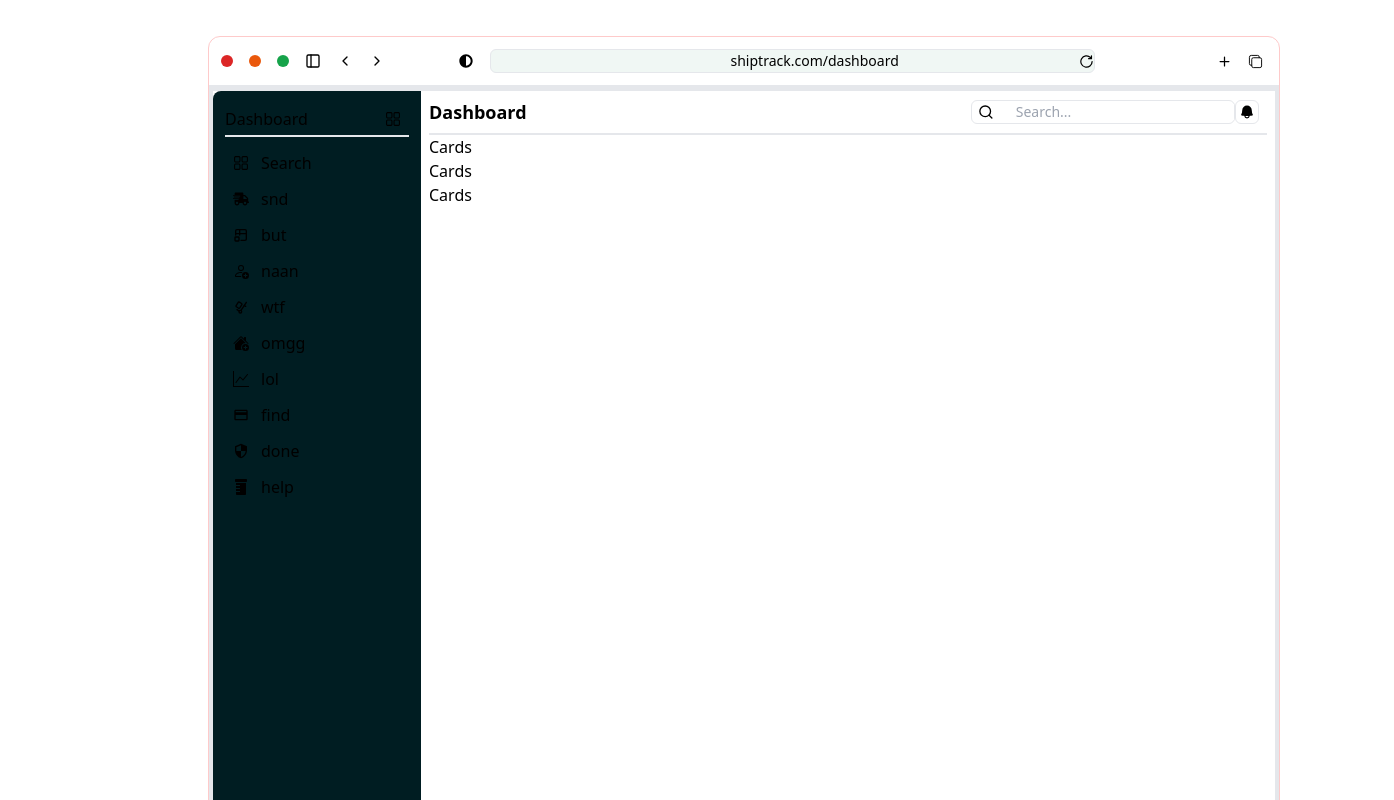
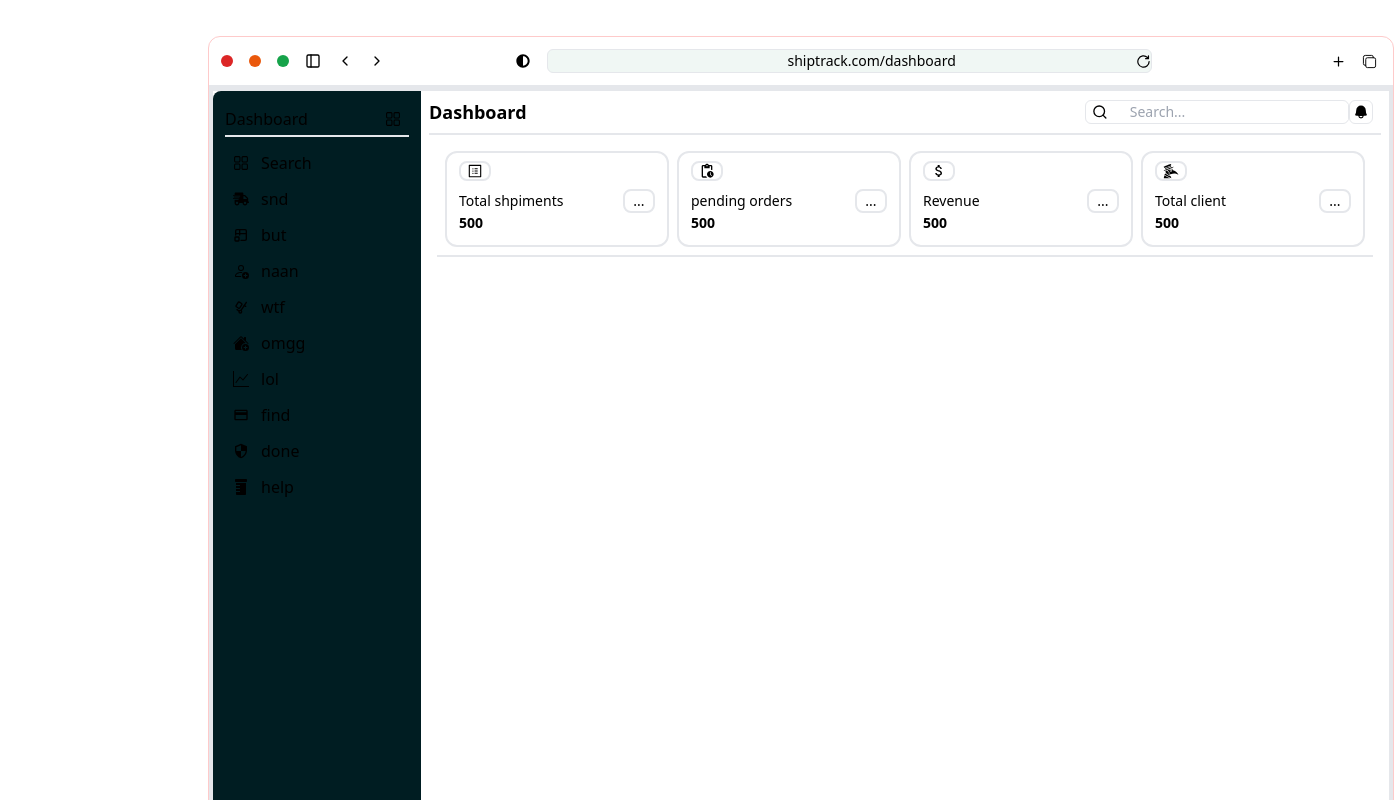
Before and after one commit to CompileWithQureshi/clone-1, a React (Vite) app: page / in a window 1280 px wide. Shown: the top 800 px of the page, 1394 px wide, since content can reach past the window. Built offline with nearby package versions, Linux system fonts and the light colour scheme; some icons are missing.

Commit message:
done with clouser

```diff
--- a/src/App.jsx
+++ b/src/App.jsx
@@ -22,7 +22,7 @@ const Container = () => {
   return (
     <>
       <main>
-        <div className=" w-4xl h-fit border border-red-200  rounded-xl    m-9 mx-auto ">
+        <div className=" w-fit h-fit border border-red-200  rounded-xl    m-9 mx-auto ">
           {/* this is navbar */}
           <Nav />
           {/* this content side and middle */}
--- a/src/component/cards.jsx
+++ b/src/component/cards.jsx
@@ -1,7 +1,52 @@
-// import React from 'react'
+import { MdOutlinePendingActions, MdAttachMoney } from "react-icons/md";
+import { AiOutlineProfile } from "react-icons/ai";
+import { GiPlagueDoctorProfile } from "react-icons/gi";
 
 function Cards() {
-  return <div>Cards</div>;
+  const details = [
+    {
+      btn: <AiOutlineProfile />,
+      topic: "Total shpiments",
+      btn2: "...",
+      price: 500,
+    },
+    {
+      btn: <MdOutlinePendingActions />,
+      topic: "pending orders",
+      btn2: "...",
+      price: 500,
+    },
+    { btn: <MdAttachMoney />, topic: "Revenue", btn2: "...", price: 500 },
+    {
+      btn: <GiPlagueDoctorProfile />,
+      topic: "Total client",
+      btn2: "...",
+      price: 500,
+    },
+  ];
+  console.log(details);
+  return (
+    <>
+      <div className=" flex justify-evenly gap-2 border-b-2 p-2  h-max m-2  ">
+        {details.map(({ btn, btn2, topic, price }) => (
+          <div
+            className=" flex-col w-56 h-24 px-3 py-2 rounded-xl border-2   justify-between items-start align-middle  "
+            key={topic}
+          >
+            <button className="w-8  rounded-lg border-2 place-content-center grid">
+              {btn}
+            </button>
+            <div className="flex justify-between items-center  mt-2 text-sm        ">
+              <h3>{topic}</h3>
+              <button className="w-8  rounded-lg border-2">{btn2}</button>
+            </div>
+
+            <h1 className=" font-bold  text-sm">{price}</h1>
+          </div>
+        ))}
+      </div>
+    </>
+  );
 }
 
 export default Cards;
--- a/src/component/main-header.jsx
+++ b/src/component/main-header.jsx
@@ -26,8 +26,8 @@ function Main() {
           </div>
         </div>
         <Cards />
-        <Cards />
-        <Cards />
+        {/* <Cards /> */}
+        {/* <Cards /> */}
       </div>
     </>
   );
```
